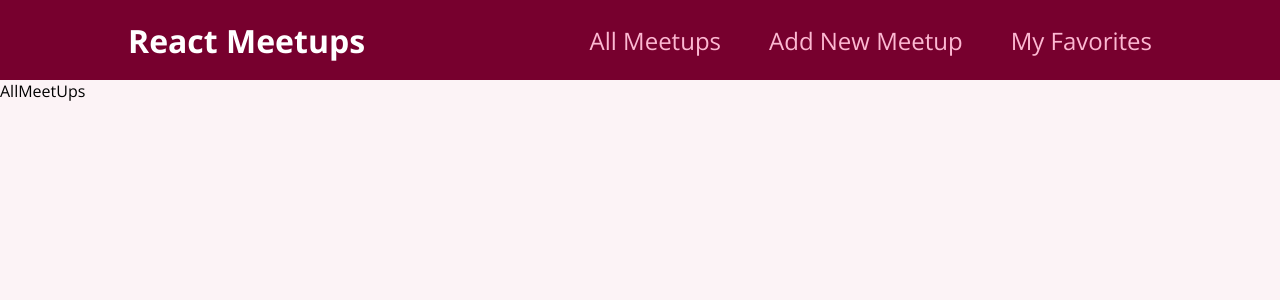
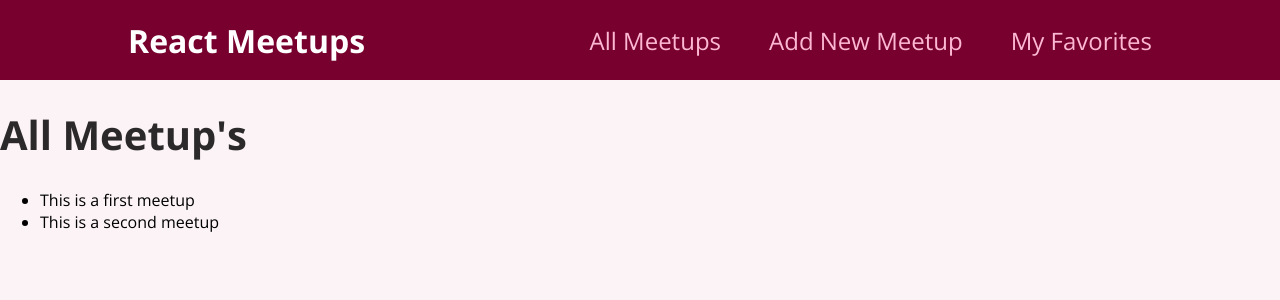
Before and after one commit to rupe-ss/react-crash-course, a React (Create React App) app: page / in a window 1280 px wide. Shown: the top 300 px of the page. Built offline with nearby package versions, Linux system fonts and the light colour scheme.

Commit message:
Added dummyarray in Meetup.js and rendering that array object in list

```diff
--- a/src/components/pages/AllMeetups.js
+++ b/src/components/pages/AllMeetups.js
@@ -1,7 +1,35 @@
-import React from "react";
+import React from 'react';
+
+const DUMMY_DATA = [
+    {
+        id: 'm1',
+        title: 'This is a first meetup',
+        image: 'https://upload.wikimedia.org/wikipedia/commons/thumb/d/d3/Stadtbild_M%C3%BCnchen.jpg/2560px-Stadtbild_M%C3%BCnchen.jpg',
+        address: 'Meetupstreet 5, 12345 Meetup City',
+        description:
+            'This is a first, amazing meetup which you definitely should not miss. It will be a lot of fun!',
+    },
+    {
+        id: 'm2',
+        title: 'This is a second meetup',
+        image: 'https://upload.wikimedia.org/wikipedia/commons/thumb/d/d3/Stadtbild_M%C3%BCnchen.jpg/2560px-Stadtbild_M%C3%BCnchen.jpg',
+        address: 'Meetupstreet 5, 12345 Meetup City',
+        description:
+            'This is a first, amazing meetup which you definitely should not miss. It will be a lot of fun!',
+    },
+];
 
 const AllMeetups = () => {
-  return <div className='allmeet'>AllMeetUps</div>;
+    return (
+        <div className='allmeet'>
+            <h1>All Meetup's </h1>
+            <ul>
+                {DUMMY_DATA.map((data) => {
+                    return <li key={data.id}>{data.title}</li>;
+                })}
+            </ul>
+        </div>
+    );
 };
 
 export default AllMeetups;
```
